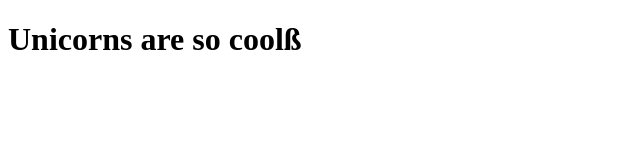
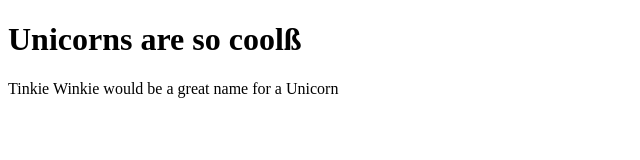
Before and after one commit to c-bert/git-test, a plain HTML site: page index.html in a window 1280 px wide. Shown: the whole page, without its empty margins (0-640 px from the left). Drawn offline with Linux system fonts and the light colour scheme.

Commit message:
second commit

```diff
--- a/index.html
+++ b/index.html
@@ -7,6 +7,7 @@
 
 <body>
     <h1>Unicorns are so coolß</h1>
+    <p>Tinkie Winkie would be a great name for a Unicorn</p>
 </body>
 
 </html>
```
